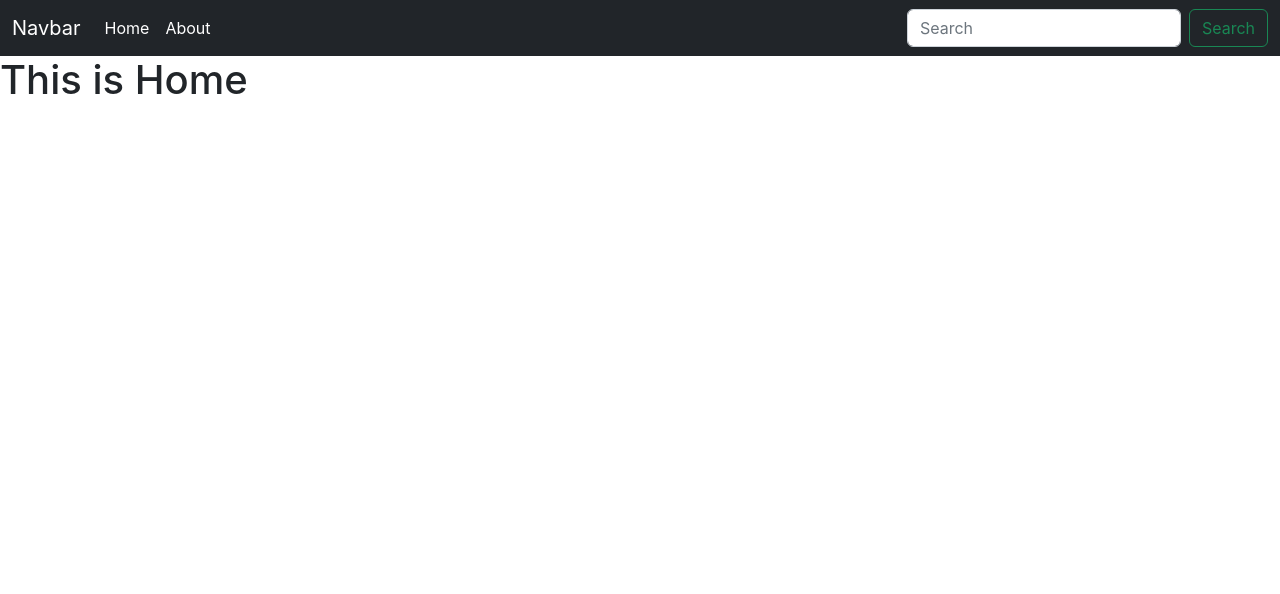
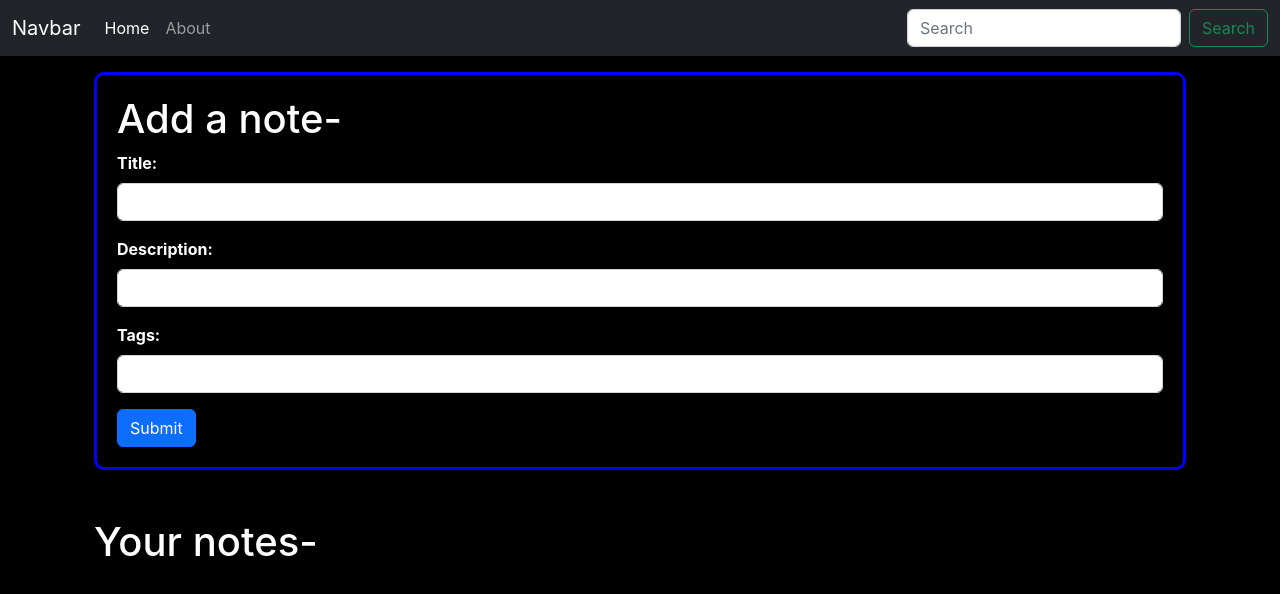
Before and after one commit to Taransh121/inotebook, a React (Create React App) app: page / in a window 1280 px wide. Shown: the top 594 px of the page. Built offline with nearby package versions, Linux system fonts and the light colour scheme.

Commit message:
video 59 completed

```diff
--- a/public/index.html
+++ b/public/index.html
@@ -14,7 +14,7 @@
     <link href="https://cdn.jsdelivr.net/npm/bootstrap@5.2.2/dist/css/bootstrap.min.css" rel="stylesheet" integrity="sha384-Zenh87qX5JnK2Jl0vWa8Ck2rdkQ2Bzep5IDxbcnCeuOxjzrPF/et3URy9Bv1WTRi" crossorigin="anonymous">
     <title>iNotebook</title>
   </head>
-  <body>
+  <body style="background-color:black;color:white">
     <script src="https://cdn.jsdelivr.net/npm/bootstrap@5.2.2/dist/js/bootstrap.bundle.min.js" integrity="sha384-OERcA2EqjJCMA+/3y+gxIOqMEjwtxJY7qPCqsdltbNJuaOe923+mo//f6V8Qbsw3" crossorigin="anonymous"></script>
     <noscript>You need to enable JavaScript to run this app.</noscript>
     <div id="root"></div>
--- a/src/App.js
+++ b/src/App.js
@@ -12,9 +12,10 @@ function App() {
     <NoteState>  {/*We have wrapped our entire application inside this NoteState as we want that all the components to get access to the states. */}
       <Router>
         <Navbar />
+        <div className="container">
         <Switch>
           <Route exact path="/">
-            <Home />
+            <Home/>
           </Route>
           <Route exact path="/about">
             <About />
@@ -23,6 +24,7 @@ function App() {
             <Home />
           </Route>
         </Switch>
+        </div>
       </Router>
     </NoteState>
     </>
--- a/src/components/About.js
+++ b/src/components/About.js
@@ -1,11 +1,9 @@
 import React,{useContext} from 'react';
-import noteContext from '../context/NoteContext';
 
 export const About = () => {
-  const a=useContext(noteContext)
   return (
     <>
-    <h1>This is About and this website is created by {a.name} and his age is {a.age}</h1>
+    <h1>This is About Page</h1>
     {/* This shows that we can use states and objects anywhere easily using contextAPI. */}
     </>
   )
--- a/src/components/Home.js
+++ b/src/components/Home.js
@@ -3,7 +3,28 @@ import React from 'react'
 export const Home = () => {
   return (
     <>
-    <h1>This is Home</h1>
+    <div className="container my-3">
+      <form style={{border:"3px solid blue",padding:"20px",borderRadius:"10px"}} className='my-3'>
+      <h1> Add a note-</h1>
+        <div className="mb-3">
+          <label htmlFor="exampleTitle" className="form-label"> <strong>Title:</strong></label>
+          <input type="text" className="form-control" id="exampleTitle" aria-describedby="emailHelp"/>
+            {/* <div id="emailHelp" className="form-text">We'll never share your email with anyone else.</div> */}
+        </div>
+        <div className="mb-3">
+          <label htmlFor="exampleDescription" className="form-label"><strong>Description:</strong> </label>
+          <input type="text" className="form-control" id="exampleDescription"/>
+        </div>
+        <div className="mb-3">
+          <label htmlFor="exampleTags" className="form-label"><strong>Tags:</strong></label>
+          <input type="text" className="form-control" id="exampleTags"/>
+        </div>
+        <button type="submit" className="btn btn-primary">Submit</button>
+      </form>
+    </div>
+    <div className="container my-5">
+      <h1>Your notes-</h1>
+    </div>
     </>
   )
 }
--- a/src/components/Navbar.js
+++ b/src/components/Navbar.js
@@ -1,8 +1,12 @@
-import React from 'react';
-import {Link} from "react-router-dom";
+import React, { useEffect } from 'react';
+import {Link,useLocation} from "react-router-dom";
 
 
 export const Navbar = () => {
+  let location=useLocation();
+  // useEffect(()=>{
+  //   console.log(location.pathname);  //This will print the pathname of the location
+  // })
   return (
     <nav className="navbar navbar-expand-lg bg-dark navbar-dark">
   <div className="container-fluid">
@@ -13,10 +17,10 @@ export const Navbar = () => {
     <div className="collapse navbar-collapse" id="navbarSupportedContent">
       <ul className="navbar-nav me-auto mb-2 mb-lg-0">
         <li className="nav-item">
-          <Link className="nav-link active" aria-current="page" to="/">Home</Link>
+          <Link className={`nav-link ${location.pathname=="/"? "active":" "}`} aria-current="page" to="/">Home</Link>
         </li>
         <li className="nav-item">
-          <Link className="nav-link active" to="/about">About</Link>
+          <Link className={`nav-link ${location.pathname=="/about"? "active":" "}`} to="/about">About</Link>
         </li>
       </ul>
 
--- a/src/context/NoteState.js
+++ b/src/context/NoteState.js
@@ -1,12 +1,8 @@
 import noteContext from "./NoteContext";
 
 const NoteState=(props)=>{
-    const state={
-        "name":"Taransh",
-        "age":18
-    }
     return (
-        <noteContext.Provider value={state}>
+        <noteContext.Provider value={{}}>
             {props.children}
         </noteContext.Provider>
     )
```
